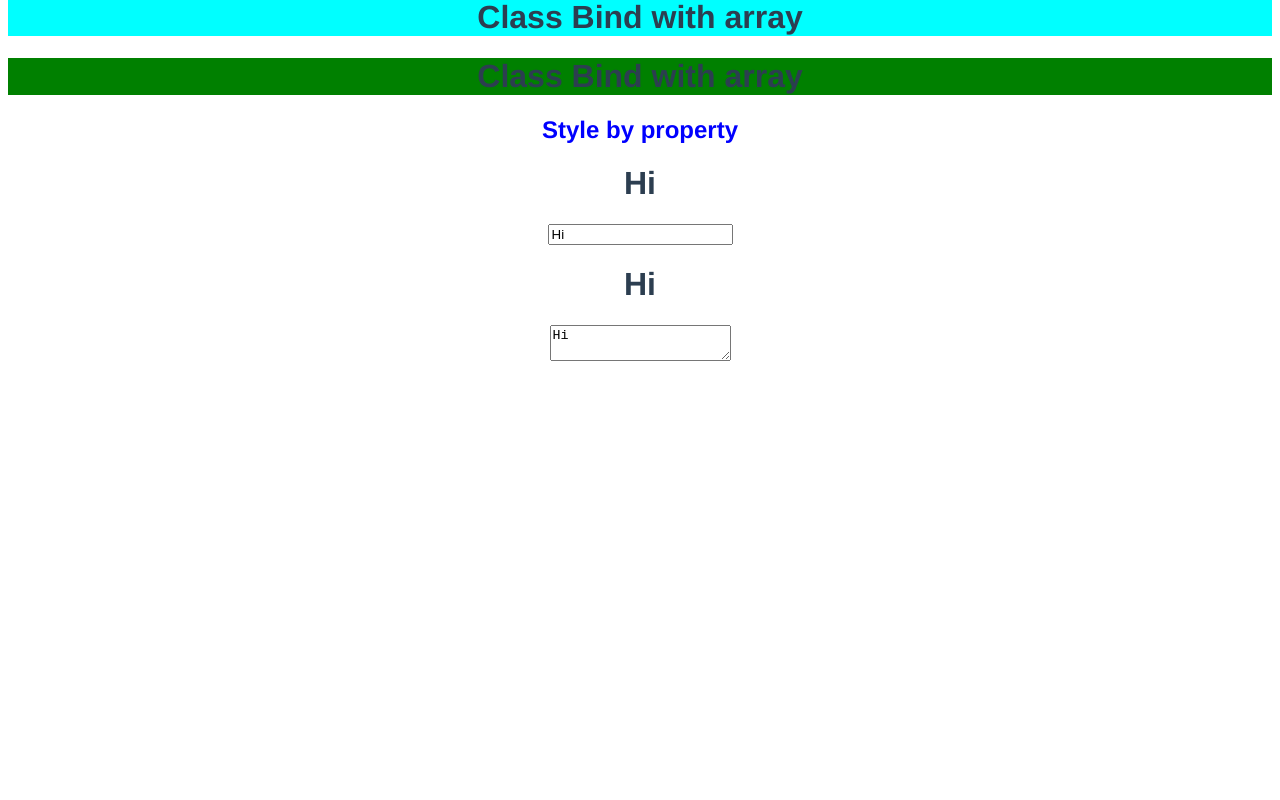
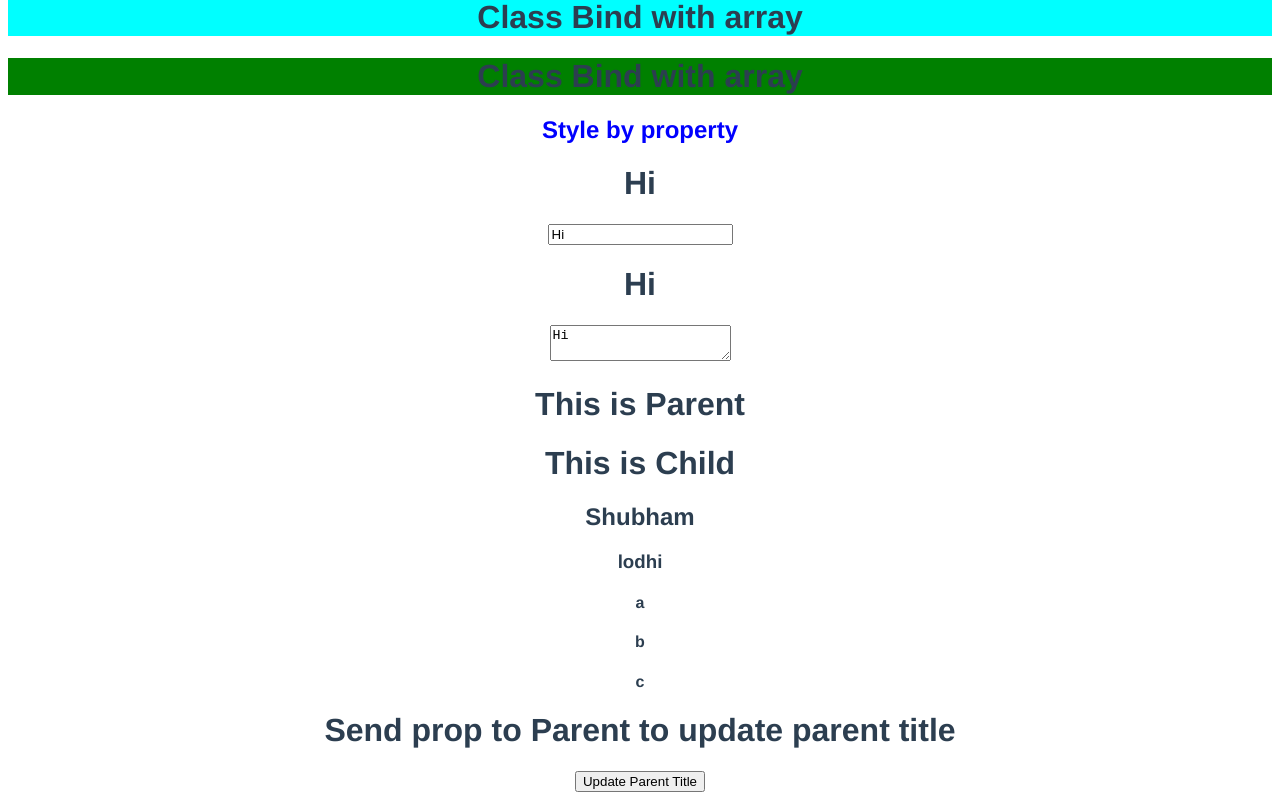
Before and after one commit to shubhamlodhi/blog-vue, a Vue app: page / in a window 1280 px wide. Shown: the part 1496-2296 px from the top of the page. Before the commit the page ends 1869 px from the top, so only its background shows below. Built offline with nearby package versions, Linux system fonts and the light colour scheme.

Commit message:
props, child to parent

```diff
--- /dev/null
+++ b/src/components/Child.vue
@@ -0,0 +1,23 @@
+<template>
+  <h1>This is Child</h1>
+  <h2>{{name}}</h2>
+  <h3>{{surname}}</h3>
+  <h4 v-for="user in users" :key="user.name">{{user.name}}</h4>
+  <h1>Send prop to Parent to update parent title</h1>
+  <button v-on:click="updateTitle($event)">Update Parent Title</button>
+</template>
+
+<script>
+export default {
+  name: "Child",
+  props: ["name", "surname", "users"],
+  methods: {
+    updateTitle() {
+      this.$emit("changeTitle", "Parent Updated");
+    }
+  }
+};
+</script>
+
+<style>
+</style>
--- a/src/components/Home.vue
+++ b/src/components/Home.vue
@@ -37,6 +37,8 @@
     <Binding />
 
     <Databind />
+
+    <Parent />
   </div>
 </template>
 
@@ -45,13 +47,16 @@ import ParentComponent from "./ParentComponent.vue";
 import AnotherComponent from "./AnotherComponent.vue";
 import Binding from "./Binding.vue";
 import Databind from "./Databind.vue";
+import Parent from "./Parent.vue";
+
 export default {
   name: "Home",
   components: {
     ParentComponent,
     AnotherComponent,
     Binding,
-    Databind
+    Databind,
+    Parent
   },
   props: {
     data: String,
--- /dev/null
+++ b/src/components/Parent.vue
@@ -0,0 +1,33 @@
+<template>
+  <h1>{{title}}</h1>
+  <Child
+    v-on:changeTitle="updateTitle($event)"
+    name="Shubham"
+    v-bind:surname="surName"
+    v-bind:users="users"
+  />
+</template>
+
+<script>
+import Child from "./Child.vue";
+export default {
+  name: "Parent",
+  components: { Child },
+  data() {
+    return {
+      surName: "lodhi",
+      users: [{ name: "a" }, { name: "b" }, { name: "c" }],
+      title: "This is Parent"
+    };
+  },
+
+  methods: {
+    updateTitle(title) {
+      this.title = title;
+    }
+  }
+};
+</script>
+
+<style>
+</style>
```
